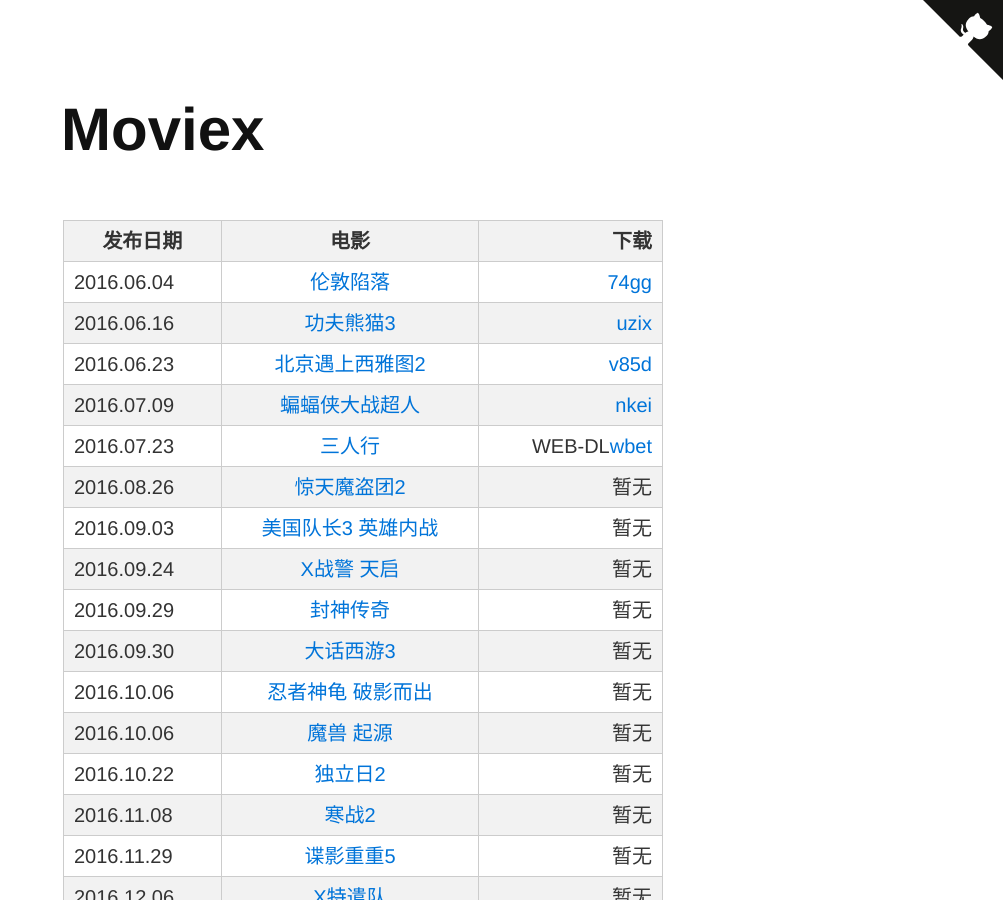
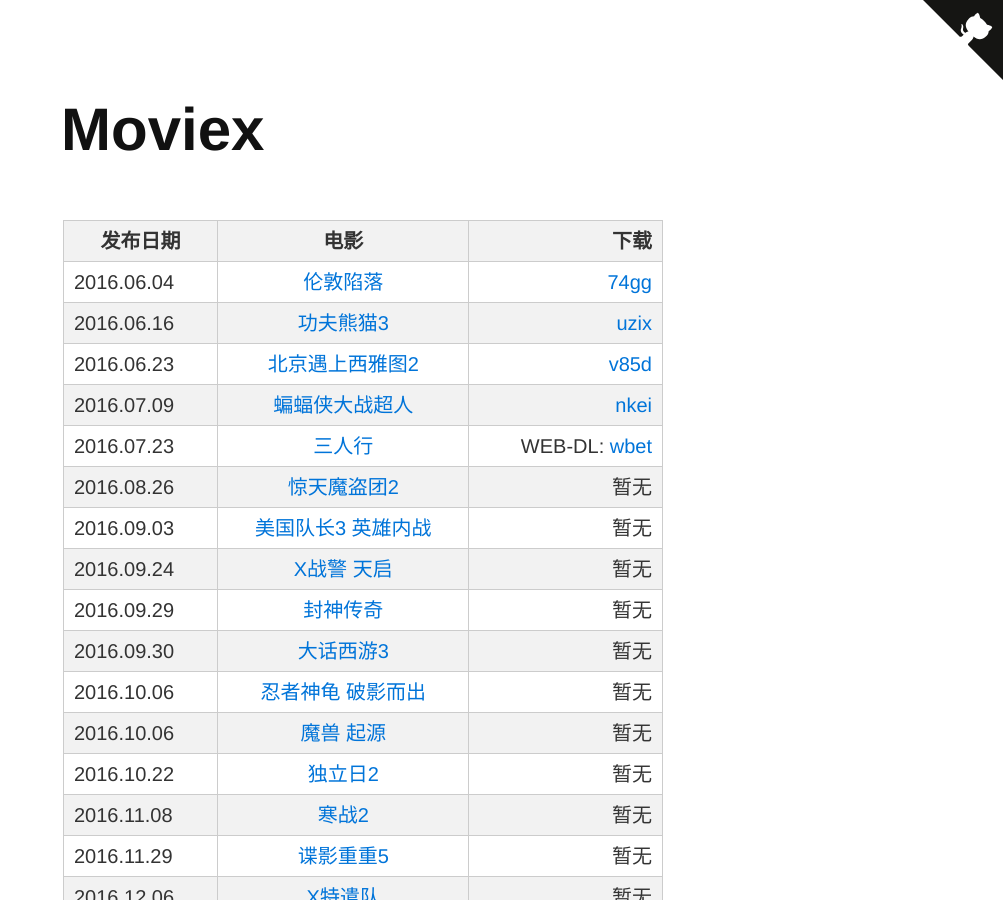
Before and after one commit to creeveliu/moviex.github.io, a Jekyll site: the page built from index.md, in a window 1280 px wide and 900 px high. Shown: the whole window, without its empty margins (277-1280 px from the left). Built offline with Jekyll 4.4.1, drawn with Linux system fonts in a browser that asks for light colours; comment, search, counter and statistics services are not loaded.

```diff
--- a/index.md
+++ b/index.md
@@ -8,7 +8,7 @@ layout: default
 | 2016.06.16      | [功夫熊猫3](http://movie.douban.com/subject/11589036/)     | [uzix](https://pan.baidu.com/s/1eRKWc9O) |
 | 2016.06.23      | [北京遇上西雅图2](http://movie.mtime.com/211903/)     | [v85d](http://pan.baidu.com/s/1eSe7i8q)  |
 | 2016.07.09     | [蝙蝠侠大战超人](http://movie.douban.com/subject/24750534/)     | [nkei](http://pan.baidu.com/s/1i5uaIt3) |
-| 2016.07.23     | [三人行](https://movie.douban.com/subject/26235349/)     | WEB-DL[wbet](https://pan.baidu.com/s/1boVl3XX) |
+| 2016.07.23     | [三人行](https://movie.douban.com/subject/26235349/)     | WEB-DL: [wbet](https://pan.baidu.com/s/1boVl3XX) |
 | 2016.08.26      | [惊天魔盗团2](https://movie.douban.com/subject/25662337/)      | 暂无 |
 | 2016.09.03     | [美国队长3 英雄内战](https://movie.douban.com/subject/25820460/)     | 暂无 |
 | 2016.09.24     | [X战警 天启](https://movie.douban.com/subject/25786060/)     | 暂无 |
```
